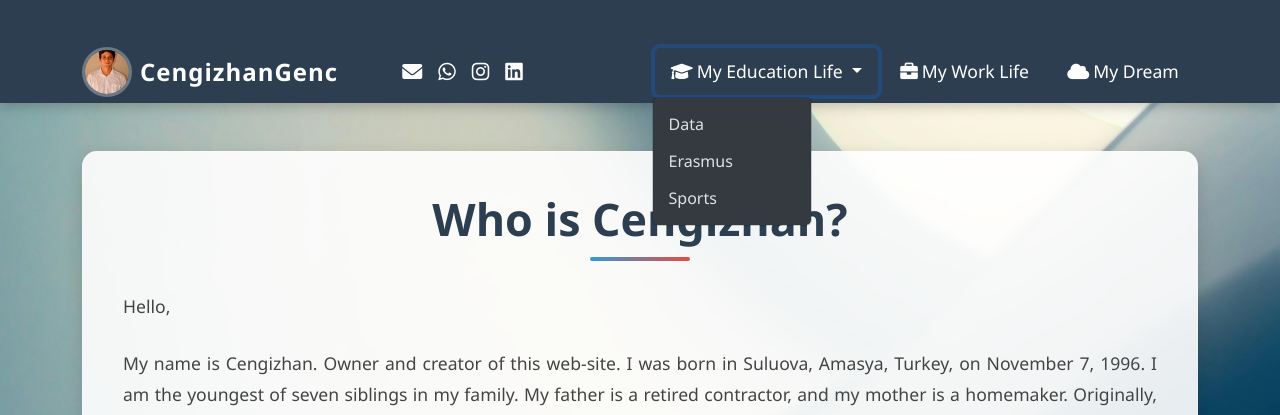
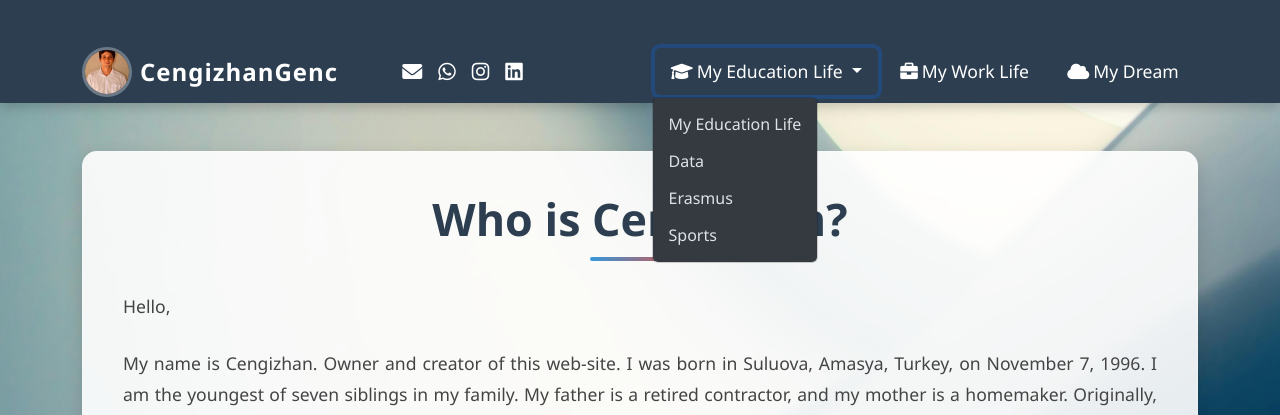
Before and after one commit to CHG61/Blog, a Django app: page / in a window 1280 px wide, after a click on "My Education Life". Shown: the top 415 px of the page. Run offline with Django 4.2, Linux system fonts and the light colour scheme; data that the repository does not hold is empty; some libraries are stand-ins or nearby versions.

Commit message:
index.htmllls

```diff
--- a/CengizhanGenc/templates/index.html
+++ b/CengizhanGenc/templates/index.html
@@ -41,6 +41,7 @@
                             <i class="fas fa-graduation-cap me-1"></i>My Education Life
                         </a>
                         <ul class="dropdown-menu dropdown-menu-dark" aria-labelledby="educationDropdown">
+                            <li><a class="dropdown-item" href="/myeducationlife/myeducationlife">My Education Life</a></li>
                             <li><a class="dropdown-item" href="/myeducationlife/data">Data</a></li>
                             <li><a class="dropdown-item" href="/myeducationlife/erasmus">Erasmus</a></li>
                             <li><a class="dropdown-item" href="/myeducationlife/sports">Sports</a></li>
```
